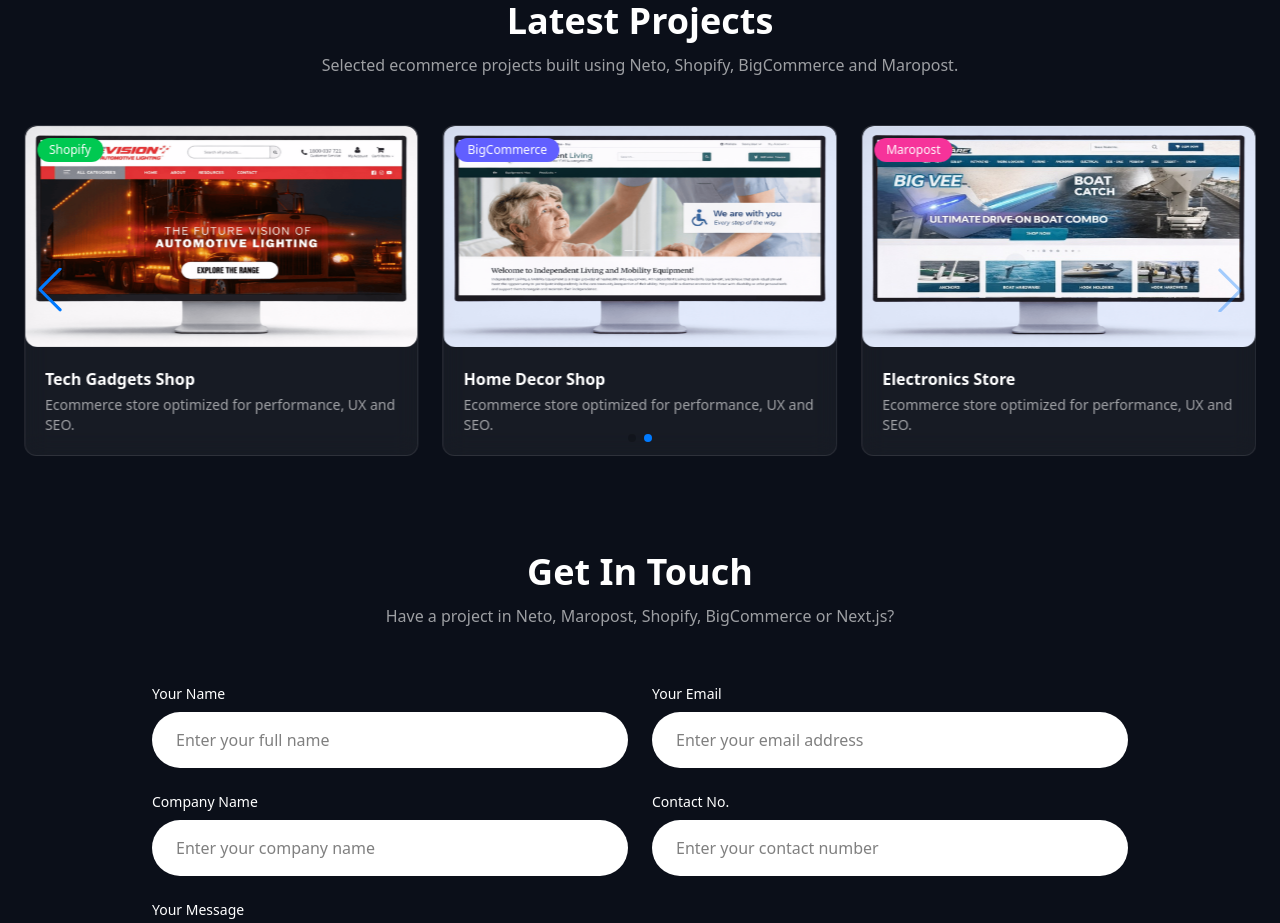
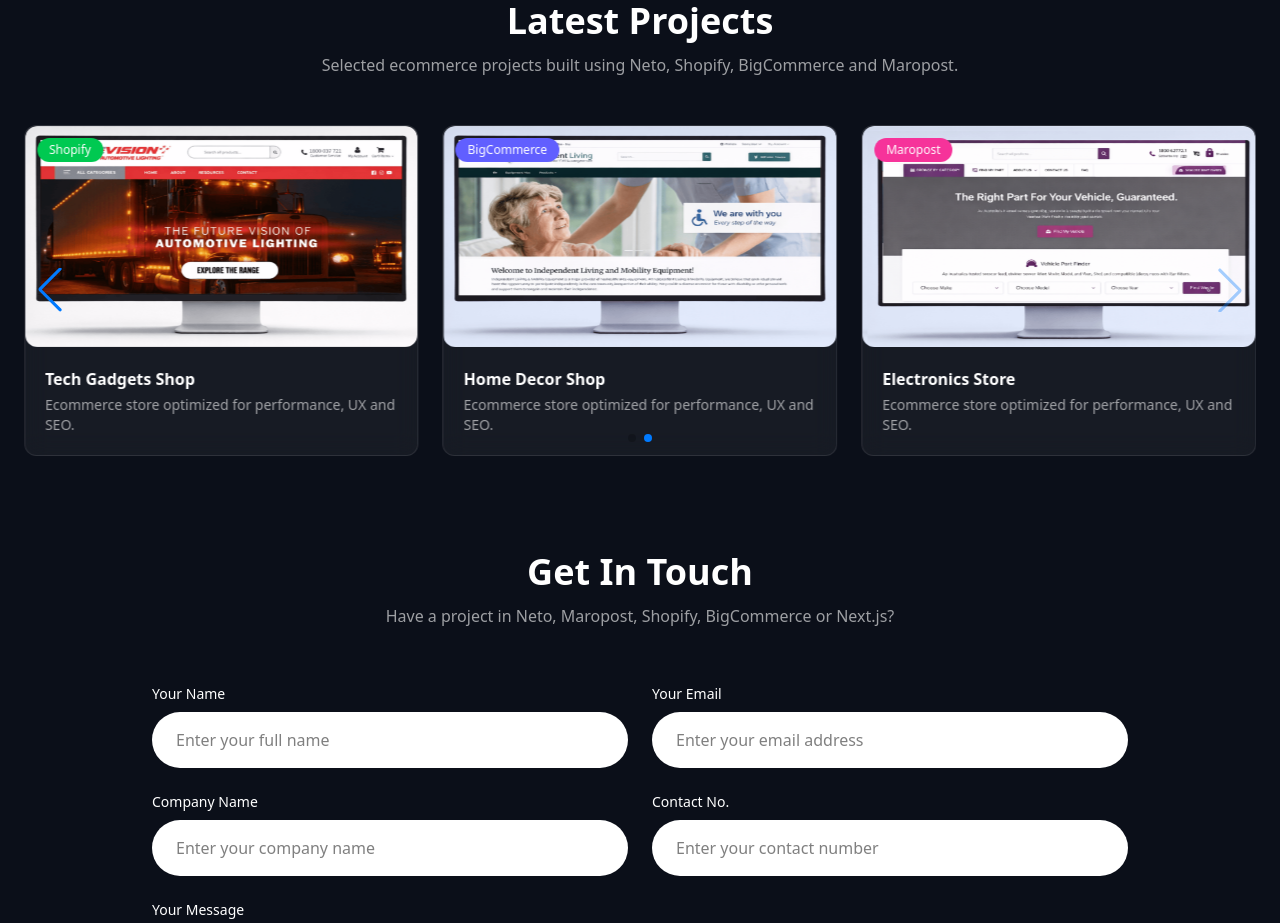
Before and after one commit to miteshparmar49/Movie-Explorer, a Next.js app: page / in a window 1280 px wide. Shown: the part 2580-3503 px from the top of the page. Built offline with nearby package versions, Linux system fonts and the light colour scheme.

Commit message:
contain add

```diff
--- a/components/letestproject.tsx
+++ b/components/letestproject.tsx
@@ -31,7 +31,7 @@ const projects = [
     title: "Electronics Store",
     platform: "Maropost",
     badgeColor: "bg-pink-500",
-    image: "/pro-1.png",
+    image: "/pro-4.png",
   },
 ];
 
```
Also changed, not shown: public/pro-4.png (added).
